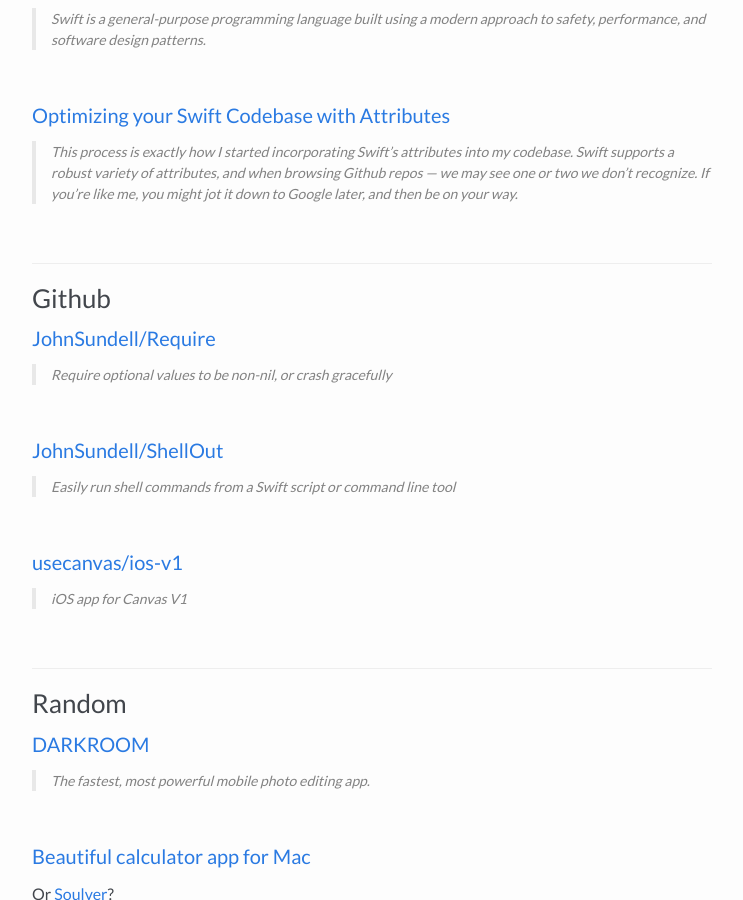
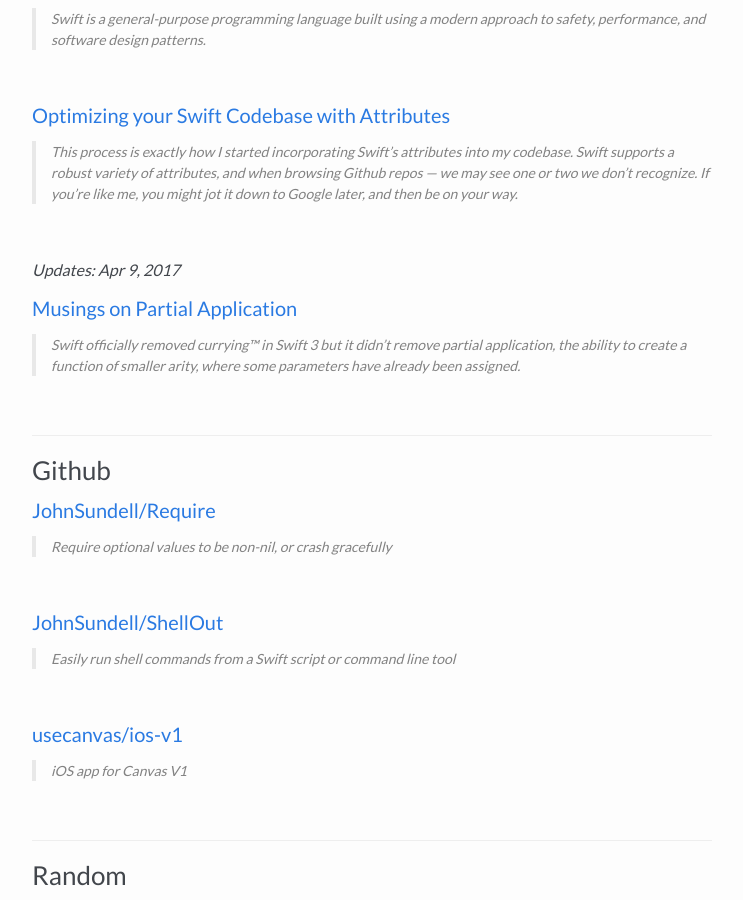
Before and after one commit to pixyzehn/pixyzehn.com, a Jekyll site: the page built from _posts/2017-04-08-swifty-week-20.md, in a window 1280 px wide and 900 px high, scrolled down 1043 px. Shown: the whole window, without its empty margins (268-1011 px from the left). Built offline with Jekyll 4.4.1, drawn with Linux system fonts in a browser that asks for light colours; emoji names are drawn with the system emoji font; comment, search, counter and statistics services are not loaded.

Commit message:
Modified 2017-04-08-swifty-week-20.md

```diff
--- a/_posts/2017-04-08-swifty-week-20.md
+++ b/_posts/2017-04-08-swifty-week-20.md
@@ -51,6 +51,14 @@ In Xcode 8.3.1,
 #### [Optimizing your Swift Codebase with Attributes](https://www.buddybuild.com/blog/optimizing-your-swift-codebase-with-attributes)
 
 > This process is exactly how I started incorporating Swift’s attributes into my codebase. Swift supports a robust variety of attributes, and when browsing Github repos — we may see one or two we don’t recognize. If you’re like me, you might jot it down to Google later, and then be on your way.
+
+<br>
+
+ *Updates: Apr 9, 2017*
+
+#### [Musings on Partial Application](http://ericasadun.com/2017/04/03/musings-on-partial-application/)
+
+> Swift officially removed currying™ in Swift 3 but it didn’t remove partial application, the ability to create a function of smaller arity, where some parameters have already been assigned.
 
 <br>
 
```
